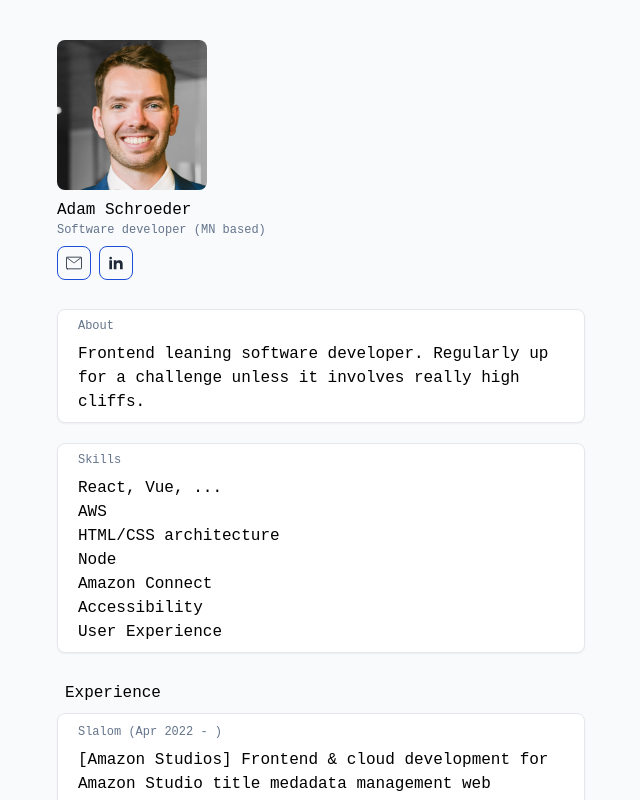
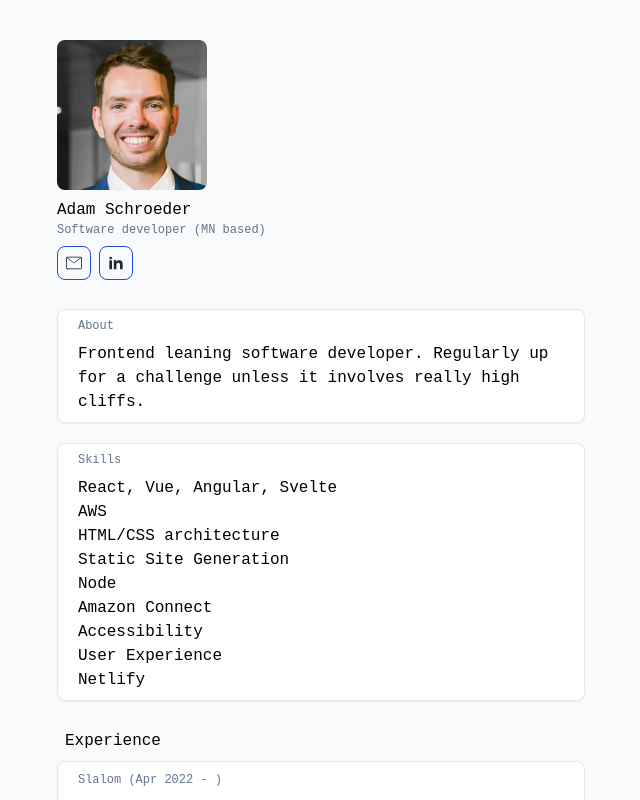
Before and after one commit to adambschroeder/adamschroeder-nextjs, a Next.js app: page / in a window 1280 px wide. Shown: the top 800 px of the page, without its empty margins (319-959 px from the left). Built offline with nearby package versions, Linux system fonts and the light colour scheme.

Commit message:
feat: update skills content

```diff
--- a/src/app/page.tsx
+++ b/src/app/page.tsx
@@ -87,13 +87,15 @@
           <div className="border rounded-lg shadow-sm bg-white py-2 px-5 mb-7">
             <CardHeading heading="Skills"></CardHeading>
             <ul className="list-inside">
-              <li>React, Vue, ...</li>
+              <li>React, Vue, Angular, Svelte</li>
               <li>AWS</li>
               <li>HTML/CSS architecture</li>
+              <li>Static Site Generation</li>
               <li>Node</li>
               <li>Amazon Connect</li>
               <li>Accessibility</li>
               <li>User Experience</li>
+              <li>Netlify</li>
             </ul>
           </div>
 
```
